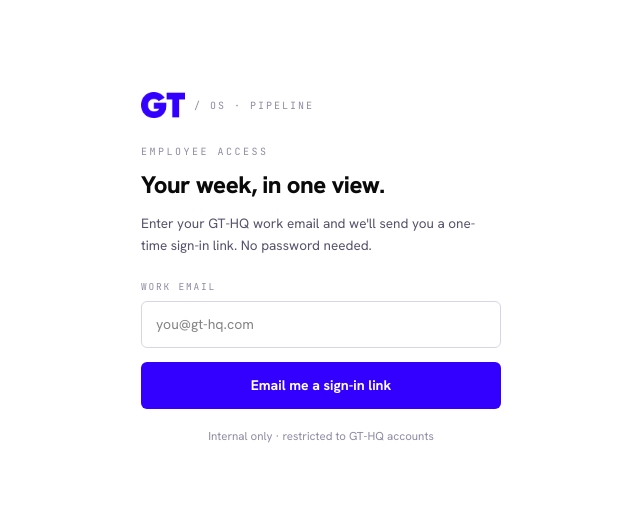
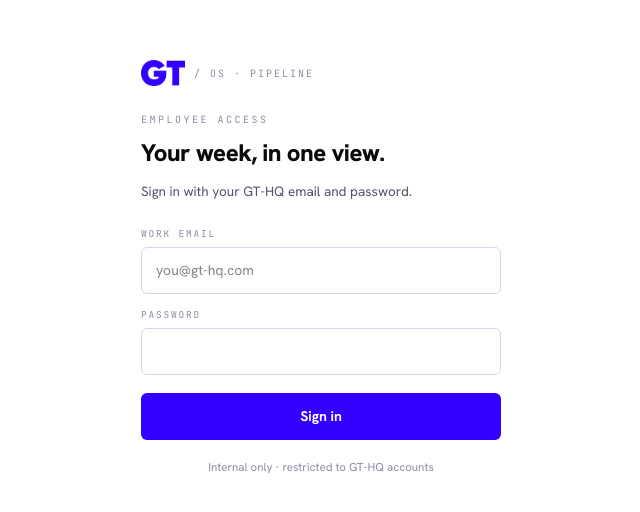
Before and after one commit to merxhanbajrami-gt/gt-crm, a Next.js app: page /login in a window 1280 px wide. Shown: the part 132-644 px from the top of the page, without its empty margins (319-959 px from the left). Built offline with nearby package versions, Linux system fonts and the light colour scheme.

Commit message:
fix: rollback and commits

```diff
--- a/src/app/auth/callback/route.ts
+++ b/src/app/auth/callback/route.ts
@@ -28,7 +28,9 @@ export async function GET(request: Request) {
 
   if (code) {
     const { error: e } = await supabase.auth.exchangeCodeForSession(code);
-    return e ? fail(e.message) : NextResponse.redirect(new URL(next, origin));
+    return e
+      ? fail(e.code ?? e.message)
+      : NextResponse.redirect(new URL(next, origin));
   }
 
   if (tokenHash && type) {
@@ -36,7 +38,9 @@ export async function GET(request: Request) {
       type,
       token_hash: tokenHash,
     });
-    return e ? fail(e.message) : NextResponse.redirect(new URL(next, origin));
+    return e
+      ? fail(e.code ?? e.message)
+      : NextResponse.redirect(new URL(next, origin));
   }
 
   return fail("missing_auth_params");
--- a/src/app/login/page.tsx
+++ b/src/app/login/page.tsx
@@ -4,28 +4,48 @@ import { useState, Suspense } from "react";
 import { useSearchParams } from "next/navigation";
 import { createClient } from "@/lib/supabase/client";
 
+// Turn raw GoTrue errors (codes, empty bodies, "{}") into something a
+// signed-out teammate can actually act on — never render a bare object.
+function humanizeAuthError(raw: string | null | undefined): string | null {
+  if (!raw) return null;
+  const s = String(raw).trim();
+  if (!s || s === "{}" || s === "[object Object]")
+    return "We couldn't sign you in. Please check your details and try again.";
+  const low = s.toLowerCase();
+  if (low.includes("invalid login") || low.includes("invalid_credentials"))
+    return "Wrong email or password. Check them and try again.";
+  if (low.includes("rate limit"))
+    return "Too many attempts just now — please wait a minute and try again.";
+  return s;
+}
+
 function LoginInner() {
   const params = useSearchParams();
   const [email, setEmail] = useState("");
+  const [password, setPassword] = useState("");
   const [loading, setLoading] = useState(false);
-  const [sent, setSent] = useState(false);
-  const [error, setError] = useState<string | null>(params.get("error"));
+  const [error, setError] = useState<string | null>(
+    humanizeAuthError(params.get("error")),
+  );
 
-  async function sendMagicLink(e: React.FormEvent) {
+  async function signIn(e: React.FormEvent) {
     e.preventDefault();
     setLoading(true);
     setError(null);
     const supabase = createClient();
-    const { error } = await supabase.auth.signInWithOtp({
+    const { error } = await supabase.auth.signInWithPassword({
       email: email.trim(),
-      options: {
-        emailRedirectTo: `${window.location.origin}/auth/callback`,
-        shouldCreateUser: true,
-      },
+      password,
     });
+    if (error) {
       setLoading(false);
-    if (error) setError(error.message);
-    else setSent(true);
+      setError(
+        humanizeAuthError((error as { code?: string }).code ?? error.message),
+      );
+      return;
+    }
+    // full navigation so the server picks up the freshly-set session cookie
+    window.location.href = "/";
   }
 
   return (
@@ -38,31 +58,18 @@ function LoginInner() {
           </div>
           <div className="lf-eyebrow">Employee access</div>
           <div className="lf-title">Your week, in one view.</div>
+          <p className="lf-sub">Sign in with your GT-HQ email and password.</p>
 
-          {sent ? (
-            <>
-              <p className="lf-sub">
-                Check your inbox — we sent a sign-in link to{" "}
-                <strong>{email}</strong>. Open it on this device to continue.
-              </p>
-              <button
-                className="lf-alt"
-                onClick={() => {
-                  setSent(false);
-                  setEmail("");
-                }}
-                style={{ marginTop: 8 }}
+          {error && (
+            <div
+              className="lf-err"
+              style={{ display: "block", marginBottom: 14 }}
             >
-                Use a different email
-              </button>
-            </>
-          ) : (
-            <>
-              <p className="lf-sub">
-                Enter your GT-HQ work email and we&apos;ll send you a one-time
-                sign-in link. No password needed.
-              </p>
-              <form onSubmit={sendMagicLink}>
+              {error}
+            </div>
+          )}
+
+          <form onSubmit={signIn}>
             <div className="lf-label">Work email</div>
             <input
               className="lf-input"
@@ -73,22 +80,27 @@ function LoginInner() {
               autoComplete="email"
               required
             />
-                {error && (
-                  <div className="lf-err" style={{ display: "block" }}>
-                    {error}
+            <div className="lf-label" style={{ marginTop: 14 }}>
+              Password
             </div>
-                )}
+            <input
+              className="lf-input"
+              type="password"
+              value={password}
+              onChange={(e) => setPassword(e.target.value)}
+              autoComplete="current-password"
+              required
+            />
             <button
               className="lf-submit"
               type="submit"
               disabled={loading}
-                  style={{ marginTop: 14 }}
+              style={{ marginTop: 18 }}
             >
-                  {loading ? "Sending…" : "Email me a sign-in link"}
+              {loading ? "Signing in…" : "Sign in"}
             </button>
           </form>
-            </>
-          )}
+
           <p className="lf-note">
             Internal only · restricted to GT-HQ accounts
           </p>
--- a/src/styles/_gtos.css
+++ b/src/styles/_gtos.css
@@ -178,6 +178,12 @@ td a:hover{text-decoration:underline;}
 .lf-note{font-size:11.5px;color:var(--text-faint);margin-top:18px;text-align:center;}
 .lf-err{display:none;color:var(--red);font-size:12px;margin-top:10px;}
 .lf-err.show{display:block;}
+.google-btn{width:100%;display:flex;align-items:center;justify-content:center;gap:10px;background:#fff;border:1px solid var(--border-mid);border-radius:6px;color:var(--text);font-size:14px;font-weight:700;padding:12px 0;transition:border-color .15s,background .15s;}
+.google-btn:hover{border-color:var(--text-faint);background:var(--surface);}
+.google-btn:disabled{opacity:.6;}
+.google-btn svg{width:18px;height:18px;flex-shrink:0;}
+.lf-or{display:flex;align-items:center;gap:12px;margin:18px 0;color:var(--text-faint);font-family:'JetBrains Mono',monospace;font-size:10px;letter-spacing:1.5px;text-transform:uppercase;}
+.lf-or::before,.lf-or::after{content:'';flex:1;height:1px;background:var(--border);}
 
 /* ---------- Responsive ---------- */
 @media (max-width:980px){
```
Lines whose indentation alone changed are shown as unchanged.
